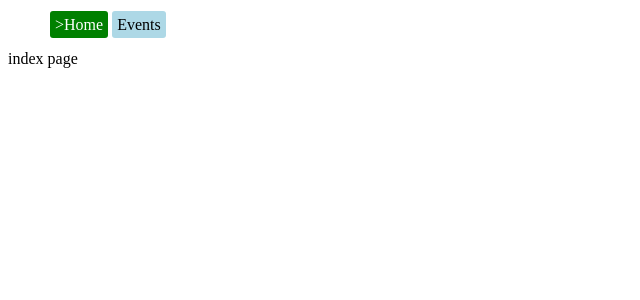
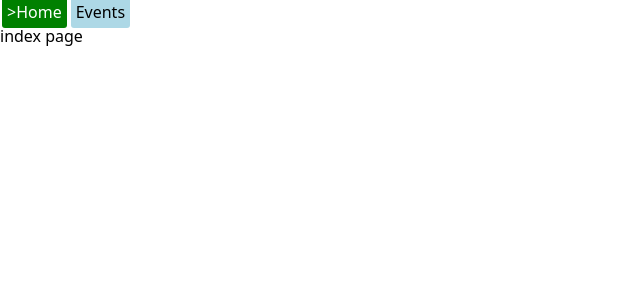
Before and after one commit to leila0202/fcc-nuxt3, a Nuxt app in the folder nuxt3-starter-new/: page / in a window 1280 px wide. Shown: the top 300 px of the page, without its empty margins (0-640 px from the left). Built offline with nearby package versions, Linux system fonts and the light colour scheme.

Commit message:
added tailwindcss with sass backend

```diff
--- /dev/null
+++ b/nuxt3-starter-new/assets/css/main.scss
@@ -0,0 +1,3 @@
+@tailwind base;
+@tailwind components;
+@tailwind utilities;
--- a/nuxt3-starter-new/nuxt.config.ts
+++ b/nuxt3-starter-new/nuxt.config.ts
@@ -1,4 +1,11 @@
 // https://nuxt.com/docs/api/configuration/nuxt-config
 export default defineNuxtConfig({
-  devtools: { enabled: true }
+  devtools: { enabled: true },
+  css:  ['~/assets/css/main.scss'],
+  postcss: {
+    plugins: {
+      tailwindcss: {},
+      autoprefixer: {},
+    },
+  },
 })
--- a/nuxt3-starter-new/package.json
+++ b/nuxt3-starter-new/package.json
@@ -11,6 +11,10 @@
   },
   "devDependencies": {
     "@nuxt/devtools": "latest",
-    "nuxt": "^3.7.3"
+    "autoprefixer": "^10.4.16",
+    "nuxt": "^3.7.3",
+    "postcss": "^8.4.30",
+    "sass": "^1.68.0",
+    "tailwindcss": "^3.3.3"
   }
 }
--- /dev/null
+++ b/nuxt3-starter-new/tailwind.config.js
@@ -0,0 +1,14 @@
+/** @type {import('tailwindcss').Config} */
+export default {
+  content: [
+    "./components/**/*.{js,vue,ts}",
+    "./layouts/**/*.vue",
+    "./pages/**/*.vue",
+    "./plugins/**/*.vue",
+    "./app.vue"
+  ],
+  theme: {
+    extend: {},
+  },
+  plugins: [],
+}
```
Also changed, not shown: 1 other file (tests, documents, lock files or other folders).
